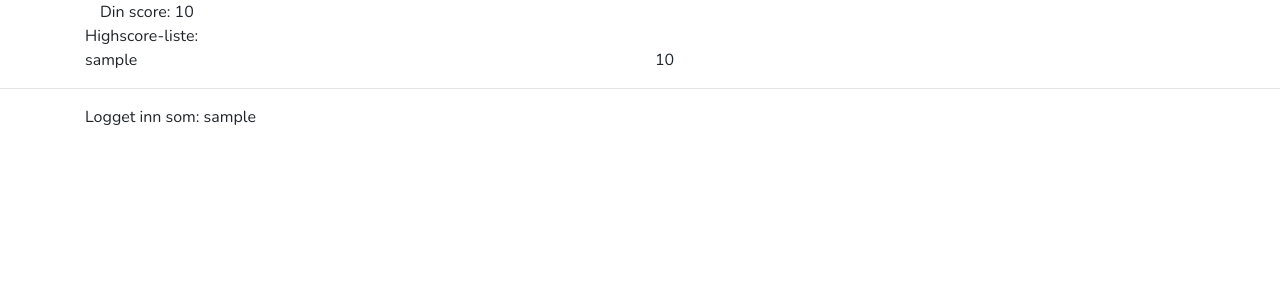
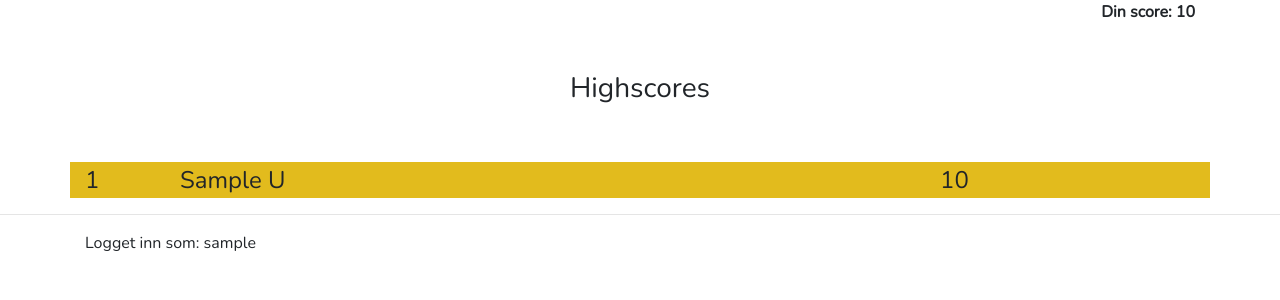
Before and after one commit to sjrodahl/ent3r-gp, a Django app: page /pages/hiscore/ in a window 1280 px wide. Shown: the part 57-357 px from the top of the page. Run offline with Django 3.2, Linux system fonts and the light colour scheme; a user stored in the database is signed in; tables that the repository leaves empty hold one stand-in row (values such as "Sample post"); some libraries are stand-ins or nearby versions.

Commit message:
Fixed the look

```diff
--- a/ent3r_gp/pages/static/pages/css/style.css
+++ b/ent3r_gp/pages/static/pages/css/style.css
@@ -22,3 +22,30 @@
     border-color: white;
     background-color: #EF915B;
 }
+.hi1 {
+    font-size: x-large;
+    background-color: #E2BB1D;
+}
+.hi2 {
+    font-size: large;
+    background-color: #D8D1B6;
+}
+.hi3{
+    font-size: large;
+    background-color: #EF915B;
+}
+h3{
+    padding: 3rem 1.5rem;
+    text-align: center;
+}
+.my_score{
+    font-weight: 600;
+    text-align: right;
+}
+.header-row{
+    font-weight: 700;
+    padding = 2rem 1.5rem;
+}
+.body-row{
+    text-align: center;
+}
--- a/ent3r_gp/pages/templates/pages/activities.html
+++ b/ent3r_gp/pages/templates/pages/activities.html
@@ -3,9 +3,10 @@
 {% block css %}{% load static%} <link rel="stylesheet" href="{% static 'pages/css/style.css' %}">{% endblock %}
 {% block content %}
 <div class="container">
+    <h3>Registrer aktiviteter</h3>
     <form action="" method ="POST" class = "post-form">
         {% csrf_token %}
-        <div class ="row">
+        <div class ="header-row row">
             <div class="col-md-1">Poeng</div>
             <div class="col-md-3"></div>
             <div class="col-md-7">Beskrivelse</div>
--- a/ent3r_gp/pages/templates/pages/del_achievements.html
+++ b/ent3r_gp/pages/templates/pages/del_achievements.html
@@ -1,11 +1,14 @@
 {% extends "base.html"%}
+
+{% block css %}{% load static%} <link rel="stylesheet" href="{% static 'pages/css/style.css' %}">{% endblock %}
 
 {% block content %}
 
 <div class="container">
+    <h3>Slett prestasjoner</h3>
     <form action="" method ="POST" class = "post-form">
         {% csrf_token %}
-        <div class ="row">
+        <div class ="header-row row">
             <div class="col-md-6">Navn</div>
             <div class="col-md-2">Tid registrert</div>
             <div class="col-md-2">Poeng</div>
--- a/ent3r_gp/pages/templates/pages/highscore.html
+++ b/ent3r_gp/pages/templates/pages/highscore.html
@@ -1,21 +1,18 @@
 {% extends "base.html" %}
-
+{% block css %}{% load static%} <link rel="stylesheet" href="{% static 'pages/css/style.css' %}">{% endblock %}
 {% block content %}
 <div class="container">
-    <div class="col-md-4 col-xs-8">Din score: {{ms.score}}</div>
-    <div class="row">
-        <div class="col">
-            <div class="panel panel-primary panel-heading">
-                Highscore-liste:
-            </div>
+    <div class="my_score">Din score: {{ms.score}}</div>
+    <h3 class="hiscore">Highscores</h3>
+    {% for dict in qs %}
+    <div class="hi{{forloop.counter}} row">
+        <div class="col-md-1">
+            {{forloop.counter}}
         </div>
-    </div>
-    {% for dict in qs %}
-    <div class="row">
-        <div class="col">
-            {{dict.user__username}}
+        <div class="col-md-8">
+            {{dict.user__first_name}} {{dict.user__last_name.0}}
         </div>
-        <div class="col">
+        <div class="col-md-3">
             {{dict.score}}
         </div>
     </div>
--- a/ent3r_gp/pages/templates/pages/my_achievements.html
+++ b/ent3r_gp/pages/templates/pages/my_achievements.html
@@ -1,10 +1,12 @@
 {% extends "base.html"%}
 
+{% block css %}{% load static%} <link rel="stylesheet" href="{% static 'pages/css/style.css' %}">{% endblock %}
 {% block content %}
 
 
 <div class="container">
-    <div class="row">
+    <h3>Mine prestasjoner</h3>
+    <div class="header-row row">
         <div class="col">
             Navn
         </div> <div class="col">
@@ -15,7 +17,7 @@
         </div>
     </div>
     {% for a in my_ach %}
-    <div class="row">
+    <div class="body-row row">
         <div class="col">
             {{a.activity.name |lower|capfirst}}
         </div>
```
